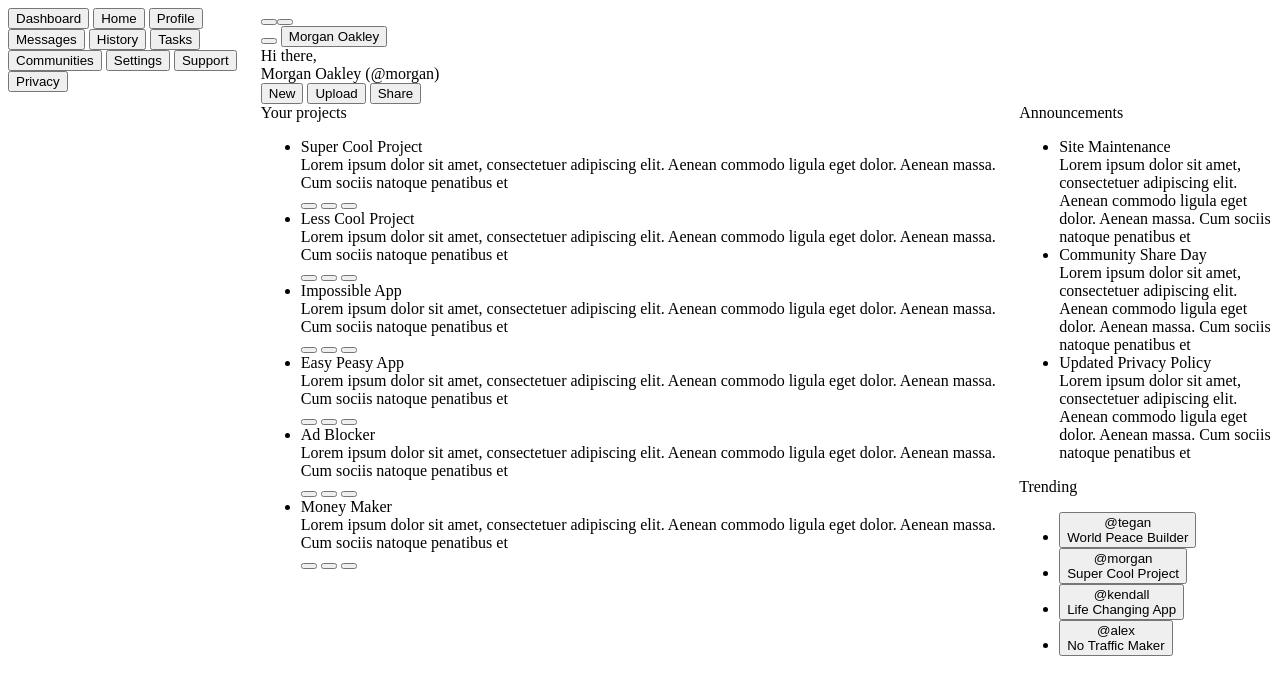
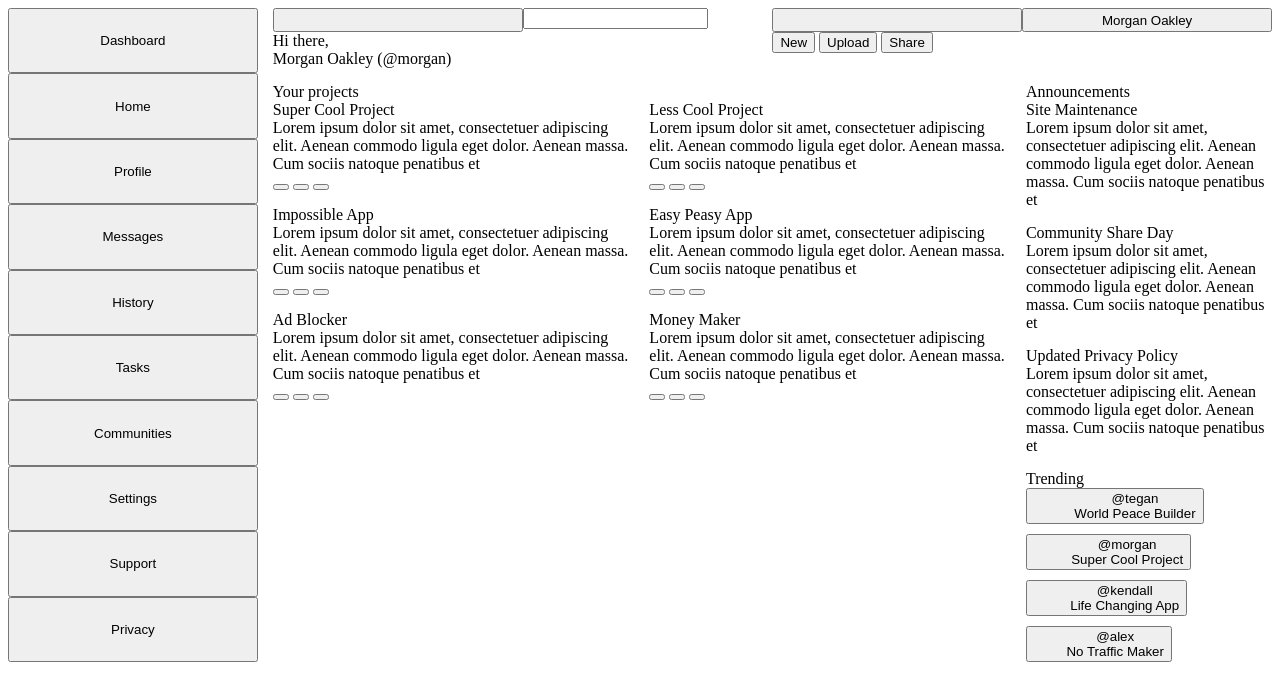
Before and after one commit to mid1224/odin-admin-dashboard, a plain HTML site: page index.html in a window 1280 px wide. Drawn offline with Linux system fonts and the light colour scheme.

Commit message:
Basic layout for each part

```diff
--- a/index.html
+++ b/index.html
@@ -71,14 +71,15 @@
     </div>
 
     <div id="header">
-        <button id="search">
+        <div id="header-upper">
             <button id="search-button">
                 <div class="header-icon">
 
                 </div>
             </button>
-            <div class="search-bar"></div>
-        </button>
+            <div class="search-bar">
+                <input>
+            </div>
             <button id="notification">
             </button>
             <button id="mini-profile">
@@ -87,17 +88,22 @@
                 </div>
                 <div id="mini-profile-name">Morgan Oakley</div>
             </button>
+        </div>
+        <div id="header-lower">
             <div id="big-profile">
                 <div id="big-profile-avatar">
 
                 </div>
-            <div id="greeting">Hi there,</div>
+                <div id="greeting">
+                    <div id="welcome-text">Hi there,</div>
                     <div id="big-profile-name">Morgan Oakley (@morgan)</div>
+                </div>
             </div>
             <div id="actions">
                 <button id="new-button">New</button>
                 <button id="upload-button">Upload</button>
                 <button id="share-button">Share</button>
+            </div>
         </div>
     </div>
 
@@ -188,8 +194,10 @@
                         <div class="trending-item-icon">
 
                         </div>
+                            <div class="trending-item-text">
                             <div class="trending-item-name">@tegan</div>
                             <div class="trending-item-description">World Peace Builder</div>
+                        </div>
                     </button>
                 </li>
                 <li class="trending-item">
@@ -197,8 +205,10 @@
                         <div class="trending-item-icon">
 
                         </div>
+                        <div class="trending-item-text">
                             <div class="trending-item-name">@morgan</div>
                             <div class="trending-item-description">Super Cool Project</div>
+                        </div>
                     </button>
                 </li>
                 <li class="trending-item">
@@ -206,8 +216,10 @@
                         <div class="trending-item-icon">
 
                         </div>
+                        <div class="trending-item-text">
                             <div class="trending-item-name">@kendall</div>
                             <div class="trending-item-description">Life Changing App</div>
+                        </div>
                     </button>
                 </li>
                 <li class="trending-item">
@@ -215,8 +227,10 @@
                         <div class="trending-item-icon">
 
                         </div>
+                        <div class="trending-item-text">
                             <div class="trending-item-name">@alex</div>
                             <div class="trending-item-description">No Traffic Maker</div>
+                        </div>
                     </button>
                 </li>
             </ul>
--- a/styles.css
+++ b/styles.css
@@ -1,6 +1,7 @@
 body {
     display: grid;
     grid-template-columns: 1fr 4fr;
+    gap: 15px;
 }
 
 #sidebar {
@@ -8,12 +9,31 @@ body {
     grid-column-end: 2;
     grid-row-start: 1;
     grid-row-end: 3;
+
+    display: grid;
+    grid-template-columns: 1fr;
 }
+
 
 #header {
     grid-column-start: 2;
     grid-column-end: 3;
+
+    display: grid;
+    grid-template-columns: 1fr;
+    grid-template-rows: 1fr 1.5fr;
 }
+
+#header-upper {
+    display: grid;
+    grid-template-columns: repeat(4, 1fr);
+}
+
+#header-lower {
+    display: grid;
+    grid-template-columns: repeat(2, 1fr);
+}
+
 
 #main-contents {
     grid-column-start: 2;
@@ -21,6 +41,8 @@ body {
 
     display: grid;
     grid-template-columns: 3fr 1fr;
+
+    gap: 15px;
 }
 
 #projects-section {
@@ -30,12 +52,53 @@ body {
     grid-row-end: 3;
 }
 
+#projects-section ul {
+    list-style-type: none;
+    margin: 0;
+    padding: 0;
+
+    display: grid;
+    grid-template-columns: 1fr 1fr;
+
+    gap: 15px;
+}
+
+.project-item {
+
+}
+
 #announcements-section {
     grid-column-start: 2;
     grid-column-end: 3;
+}
+
+#announcements-section ul {
+    list-style-type: none;
+    margin: 0;
+    padding: 0;
+
+    display: grid;
+    grid-template-columns: 1fr;
+
+    gap: 15px;
 }
 
 #trending-section {
     grid-column-start: 2;
     grid-column-end: 3;
 }
+
+#trending-section ul {
+    list-style-type: none;
+    margin: 0;
+    padding: 0;
+
+    display: grid;
+    grid-template-columns: 1fr;
+    gap: 10px;
+}
+
+.trending-item button {
+    display: grid;
+    grid-template-columns: 1fr 3fr;
+}
```
Lines whose indentation alone changed are shown as unchanged.
